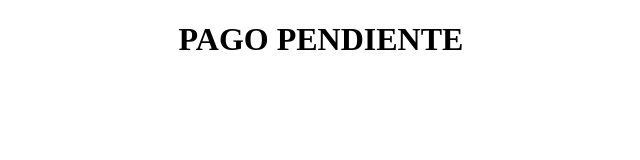
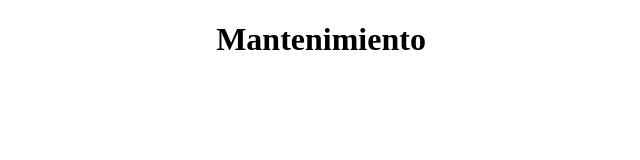
Before and after one commit to nichagiro/sinusanmartinsedepasto, a plain HTML site: page public/index.html in a window 1280 px wide. Shown: the whole page, without its empty margins (319-959 px from the left). Drawn offline with Linux system fonts and the light colour scheme.

Commit message:
pago pendiente to mantenimiento

```diff
--- a/public/index.html
+++ b/public/index.html
@@ -10,7 +10,7 @@
 
 <body>
   <div style="margin: auto; text-align: center;">
-    <h1>PAGO PENDIENTE</h1>
+    <h1>Mantenimiento</h1>
   </div>
 </body>
 
```
